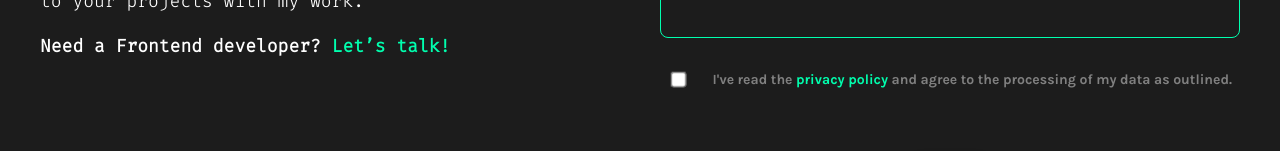
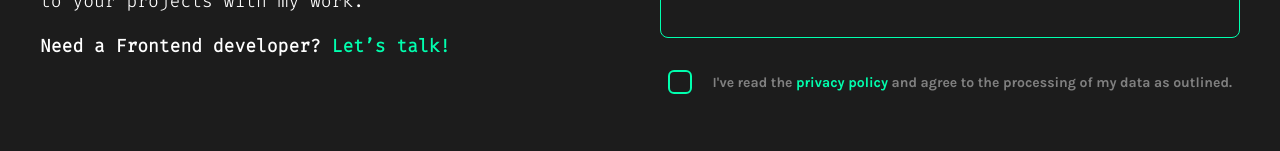
Before and after one commit to Metafeller/portfolio, an Angular app: page / in a window 1280 px wide. Shown: the part 8644-8795 px from the top of the page. Built offline with nearby package versions, Linux system fonts and the light colour scheme.

Commit message:
add new checkbox style
Meine Privacy Police Checkbox hat jetzt einen eigenen Style.

```diff
--- a/src/app/contact/contact.component.html
+++ b/src/app/contact/contact.component.html
@@ -33,7 +33,11 @@
                 <textarea id="message" placeholder="What do you need to develop?" maxlength="369"></textarea>
 
                 <div class="checkbox-container">
-                <input type="checkbox" id="privacy">
+                 <label class="custom-checkbox">
+                  <input type="checkbox" id="privacy">
+                  <span class="checkmark"></span>
+                 </label>
+
                 <label for="privacy">I've read the <a href="/privacy-policy" class="accent-text">privacy policy</a> and agree to the processing of my data as outlined.</label>
                 </div>
 
--- a/src/app/contact/contact.component.scss
+++ b/src/app/contact/contact.component.scss
@@ -124,6 +124,53 @@
                 padding: 8px;
                 gap: 16px;
 
+                .custom-checkbox {
+                    position: relative;
+                    display: inline-block;
+                    width: 24px;
+                    height: 24px;
+                    cursor: pointer;
+
+                    input {
+                      opacity: 0; // Verstecke Standard-Checkbox
+                      width: 0;
+                      height: 0;
+                    }
+
+                    // Rahmen der neuen Checkbox
+                    .checkmark {
+                        position: absolute;
+                        top: 0;
+                        left: 0;
+                        width: 20px;
+                        height: 20px;
+                        background-color: var(--primary-color);
+                        border: 2px solid var(--accent-color);
+                        border-radius: 6px;
+                        transition: 0.3s;
+                    }
+
+                    // ✅ Häkchen nach Klick (Pseudoelement ::after)
+                    .checkmark::after {
+                        content: "";
+                        position: absolute;
+                        display: none;
+                        left: 6px;
+                        top: 2px;
+                        width: 6px;
+                        height: 10px;
+                        border: solid var(--accent-color);
+                        border-width: 0 3px 3px 0;
+                        transform: rotate(45deg);
+                    }
+
+                    // 👆 Checkbox ist angeklickt (Häkchen sichtbar)
+                    input:checked + .checkmark::after {
+                        display: block;
+                    }
+                }
+
+
                 input {
                 transform: scale(1.2);
                 }
```
